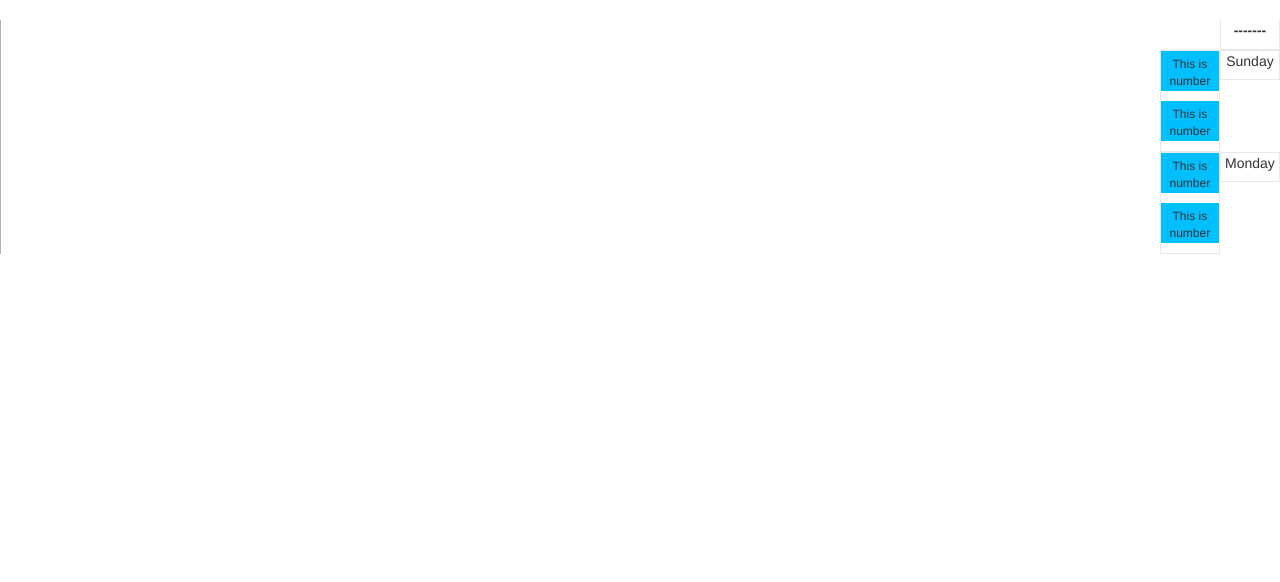
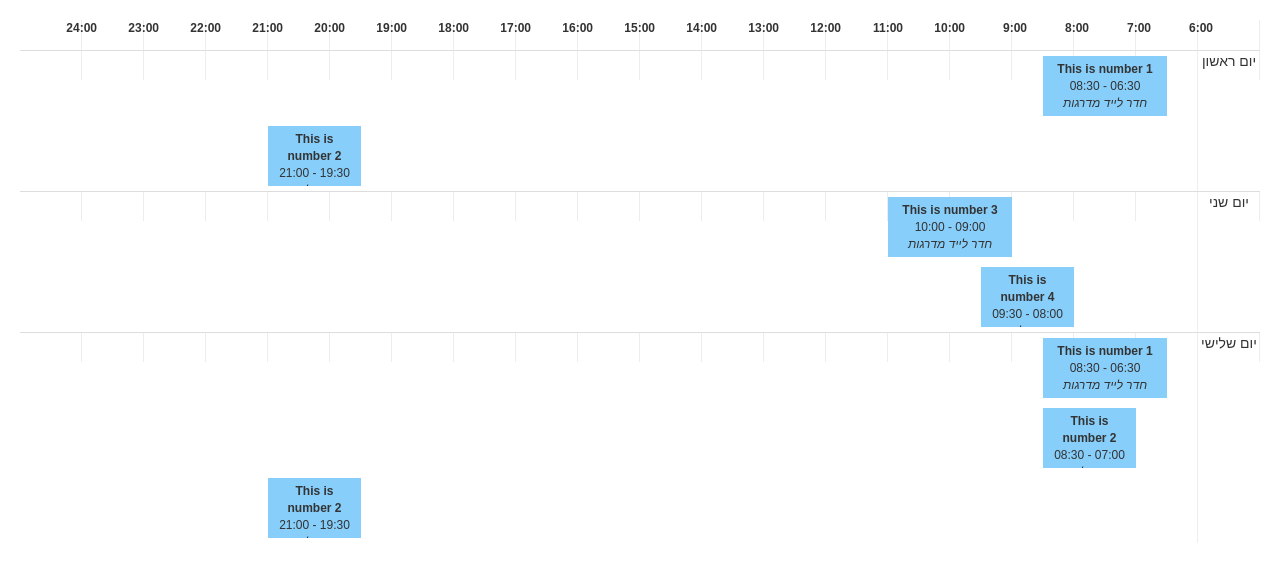
Before and after one commit to iluxav/scheduler, a website: page runner.html in a window 1280 px wide. Drawn offline with nearby package versions, Linux system fonts and the light colour scheme.

Commit message:
time line is ready

```diff
--- a/scheduler.html
+++ b/scheduler.html
@@ -1,46 +1,69 @@
 <style type="text/css">
+    body{
+        padding: 20px;
+        font-family: "arial";
+    }
 	.scheduler-wrapper table{
-		border-left: 1px solid #b2b2b2;
 		width: 100%;
 		display: inline-table;
-		margin-top: 20px;
+        border-spacing: 0;
 	}
 	.scheduler-wrapper table tbody tr td,
 	.scheduler-wrapper table thead tr th{
 	display: inline-block;
-		width: 4.7%;
 		min-height: 30px;
 		text-align: center;
 		padding: 0;
-		border: 1px solid #e8e8e8;
         height: 100%;
+        background: url("pixel2.png") repeat-y;
+        background-position: top right;
+        border-bottom:none;
+    }
+
+    .scheduler-wrapper table thead tr th{
+        display: inline-block;
+        min-height: 30px;
+        text-align: right;
+        padding: 0;
+        height: 100%;
+        font-size: 12px;
+    }
+    .scheduler-wrapper table thead tr th .hoursLabel{
+        margin-right: -15px;
     }
 
 	.scheduler-wrapper table tbody tr .blockHolder{
-		min-height: 50px;
+		min-height: 70px;
 		display: block;
 		position: relative;
+
 	}
 	.scheduler-wrapper table tbody tr .block{
         padding: 5px;
-		height: 40px;
-		background-color: deepskyblue;
+        margin: 5px 0 5px 0;
+        height: 60px;
+background-color: lightskyblue;
         display: block;
         position: absolute;
         font-size: 12px;
         width: 100%;
         overflow: hidden;
+        cursor: pointer;
 	}
 	.scheduler-wrapper table tbody tr .block:hover{
 		background-color: #39e7ff;
 	}
 </style>
 <div class="scheduler-wrapper">
-	<table class="table">
+	<table class="table"  border="0" cellpadding="0" cellspacing="0" >
 		<thead>
 		<tr>
-			<th style="{{cellWidth}}">-------</th>
-			<th style="{{cellWidth}}" ng-repeat="hour in hours">{{hour}}</th>
+			<th style="{{cellWidth}}"></th>
+			<th style="{{cellWidth}}" ng-repeat="hour in hours">
+                <div class="innerFrame hoursLabel">
+                    {{hour}}
+                </div>
+			</th>
 		</tr>
 		</thead>
 		<tbody>
@@ -49,7 +72,12 @@
 			<td style="{{cellWidth}}">
 				<div class="blockHolder" ng-repeat="event in day.events track by $index" style="{{buildBlockStyle(event)}}">
                     <div class="block">
-						<span>{{event.title}}</span>
+						<b>{{event.title}}</b>
+                        <p>
+                           <span>{{event.startTime}} - {{event.endTime}}</span><br>
+                            <i>חדר לייד מדרגות</i>
+                        </p>
+
 					</div>
 				</div>
 			</td>
--- a/schedulerDir.js
+++ b/schedulerDir.js
@@ -6,17 +6,25 @@ var dummyData = {
     date: '21/11/2014',
     days: [
         {
-			name: 'Sunday',
+            name: 'יום ראשון',
             events: [
-				{ id: '1', title: 'This is number 1', duration: 2, start: 6.5 },
-				{ id: '2', title: 'This is number 2', duration: 1.5, start: 7 }
+                { id: '1', title: 'This is number 1', duration: 2, start: 6.5, startTime: '06:30', endTime: '08:30' },
+                { id: '2', title: 'This is number 2', duration: 1.5, start: 19.5, startTime: '19:30', endTime: '21:00' }
             ]
         },
         {
-			name: 'Monday',
+            name: 'יום שני',
             events: [
-				{ id: '3', title: 'This is number 3', duration: 2, start: 9 },
-				{ id: '4', title: 'This is number 4', duration: 1.5, start: 8 }
+                { id: '3', title: 'This is number 3', duration: 2, start: 9, startTime: '09:00', endTime: '10:00'  },
+                { id: '4', title: 'This is number 4', duration: 1.5, start: 8 , startTime: '08:00', endTime: '09:30'}
+            ]
+        },
+        {
+            name: 'יום שלישי',
+            events: [
+                { id: '1', title: 'This is number 1', duration: 2, start: 6.5, startTime: '06:30', endTime: '08:30' },
+                { id: '2', title: 'This is number 2', duration: 1.5, start: 7, startTime: '07:00', endTime: '08:30' },
+                { id: '2', title: 'This is number 2', duration: 1.5, start: 19.5, startTime: '19:30', endTime: '21:00' }
             ]
         }
     ]
@@ -39,15 +47,15 @@ angular.module('app').directive('schedulerDir', function factory() {
             scope.start = 6;
             scope.end = 24;
             scope.data = dummyData;
-			scope.hours = buildHours(start, end);
-			scope.cells = (end - start);
+            scope.hours = buildHours(scope.start, scope.end);
+            scope.cells = (scope.end - scope.start);
             scope.cellWidth = "width:" + (100 / (scope.cells + 2)) + '%';
             scope.getCount = function (c) {
                 return new Array(c);
             };
             scope.buildBlockStyle = function (event) {
-				var start =  event.start - scope.start;
-				return 'width:' + ((event.duration * 100) + event.duration +2) + '%; right: ' + ((start * 100) + start +1) + '%;';
+                var start = event.start - scope.start;
+                return 'width:' + ((event.duration * 100) ) + '%; right: ' + ((start * 100)) + '%;';
             };
         }
     };
```
Also changed, not shown: bg_315136.png (added), pixel.png (added), pixel2.png (added). Lines whose indentation alone changed are shown as unchanged.
